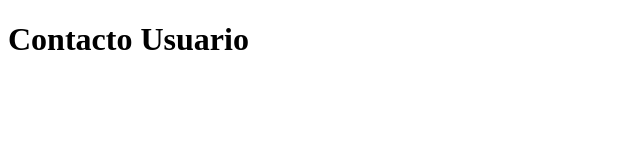
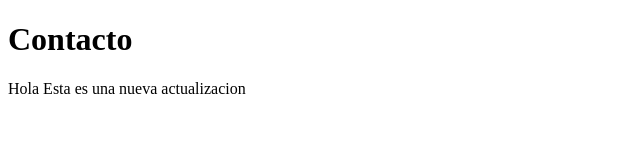
Before and after one commit to MichGeraBodo92/muestra-alura-latam, a plain HTML site: page index.html in a window 1280 px wide. Shown: the whole page, without its empty margins (0-640 px from the left). Drawn offline with Linux system fonts and the light colour scheme.

Commit message:
Este es una nueva modificacion del html, se agrego un parrafo

```diff
--- a/index.html
+++ b/index.html
@@ -6,6 +6,7 @@
     <title>Contacto Usuario</title>
 </head>
 <body>
-    <h1>Contacto Usuario</h1>
+    <h1>Contacto</h1>
+    <p>Hola Esta es una nueva actualizacion</p>
 </body>
 </html>
```
